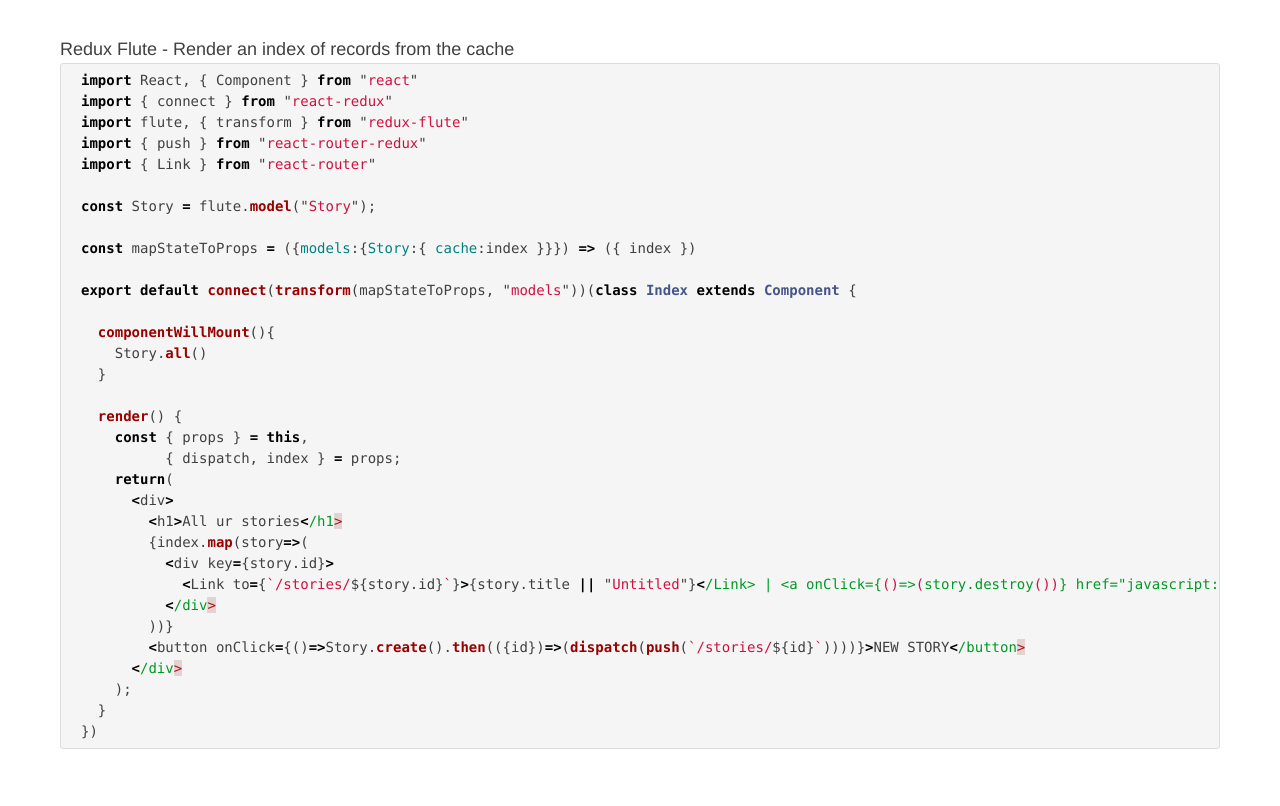
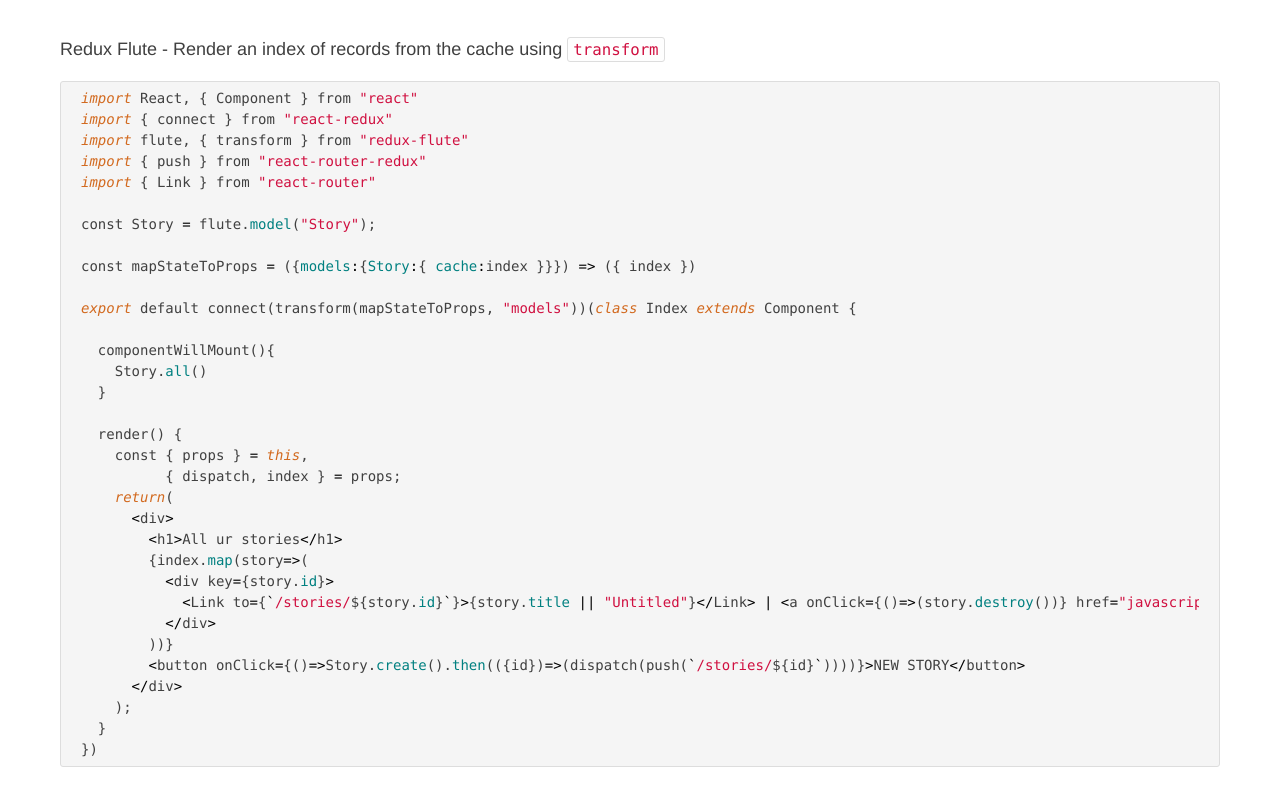
Before and after one commit to rentalutions/redux-flute, a Jekyll site: the page built from docs/index.md, in a window 1280 px wide. Shown: the top 806 px of the page. Built offline with Jekyll 4.4.1, drawn with Linux system fonts in a browser that asks for light colours.

Commit message:
Syntax highlighting in docs

```diff
--- a/docs/_sass/_github.scss
+++ b/docs/_sass/_github.scss
@@ -1,12 +1,12 @@
 code.highlighter-rouge {
   font-size: 0.875em;
-  color: #ff2d55;
+  color: #d01040;
   white-space: pre-wrap;
 }
 
 figure.highlight {
   margin: 0;
-  padding: 6px 0 6px 20px;
+  padding: 6px 20px 6px 20px;
   background-color: #f5f5f5;
   border: 1px solid #ddd;
   border-radius: 3px;
@@ -25,7 +25,7 @@ figure.highlight {
   }
 }
 pre, xmp, plaintext, listing, tt, code, kbd, samp {
-  font-family: Consolas, "Liberation Mono", Menlo, Courier, monospace;
+  font-family: "SF Mono", "Hack", Consolas, Menlo, monospace;
   font-size: 14px;
   line-height:1.5;
 }
@@ -40,8 +40,8 @@ pre, xmp, plaintext, listing, tt, code, kbd, samp {
   .hll { background-color: #ffffcc }
   .c { color: #999988; font-style: italic } /* Comment */
   .err { color: #a61717; background-color: #e3d2d2 } /* Error */
-  .k { color: #000000; font-weight: bold } /* Keyword */
-  .o { color: #000000; font-weight: bold } /* Operator */
+  .k { color: chocolate; font-style: italic; } /* Keyword */
+  .o { color: #000000; } /* Operator */
   .cm { color: #999988; font-style: italic } /* Comment.Multiline */
   .cp { color: #999999; font-weight: bold; font-style: italic } /* Comment.Preproc */
   .c1 { color: #999988; font-style: italic } /* Comment.Single */
@@ -90,7 +90,7 @@ pre, xmp, plaintext, listing, tt, code, kbd, samp {
   .sh { color: #d01040 } /* Literal.String.Heredoc */
   .si { color: #d01040 } /* Literal.String.Interpol */
   .sx { color: #d01040 } /* Literal.String.Other */
-  .sr { color: #009926 } /* Literal.String.Regex */
+  .sr { color: #d01040 } /* Literal.String.Regex */
   .s1 { color: #d01040 } /* Literal.String.Single */
   .ss { color: #990073 } /* Literal.String.Symbol */
   .bp { color: #999999 } /* Name.Builtin.Pseudo */
@@ -98,4 +98,5 @@ pre, xmp, plaintext, listing, tt, code, kbd, samp {
   .vg { color: #008080 } /* Name.Variable.Global */
   .vi { color: #008080 } /* Name.Variable.Instance */
   .il { color: #009999 } /* Literal.Number.Integer.Long */
+  .nx { color: #404040; }
 }
--- a/docs/index.html
+++ b/docs/index.md
@@ -2,8 +2,9 @@
 layout: default
 ---
 <div class="col-12" style="margin-top:2em; margin-bottom:2em;">
-Redux Flute - Render an index of records from the cache
-{% highlight js %}
+Redux Flute - Render an index of records from the cache using <code class="highlighter-rouge">transform</code>
+<div style="margin-top:1em;">
+{% highlight coffeescript %}
 import React, { Component } from "react"
 import { connect } from "react-redux"
 import flute, { transform } from "redux-flute"
@@ -37,3 +38,4 @@ export default connect(transform(mapStateToProps, "models"))(class Index extends
   }
 }){% endhighlight %}
 </div>
+</div>
```
